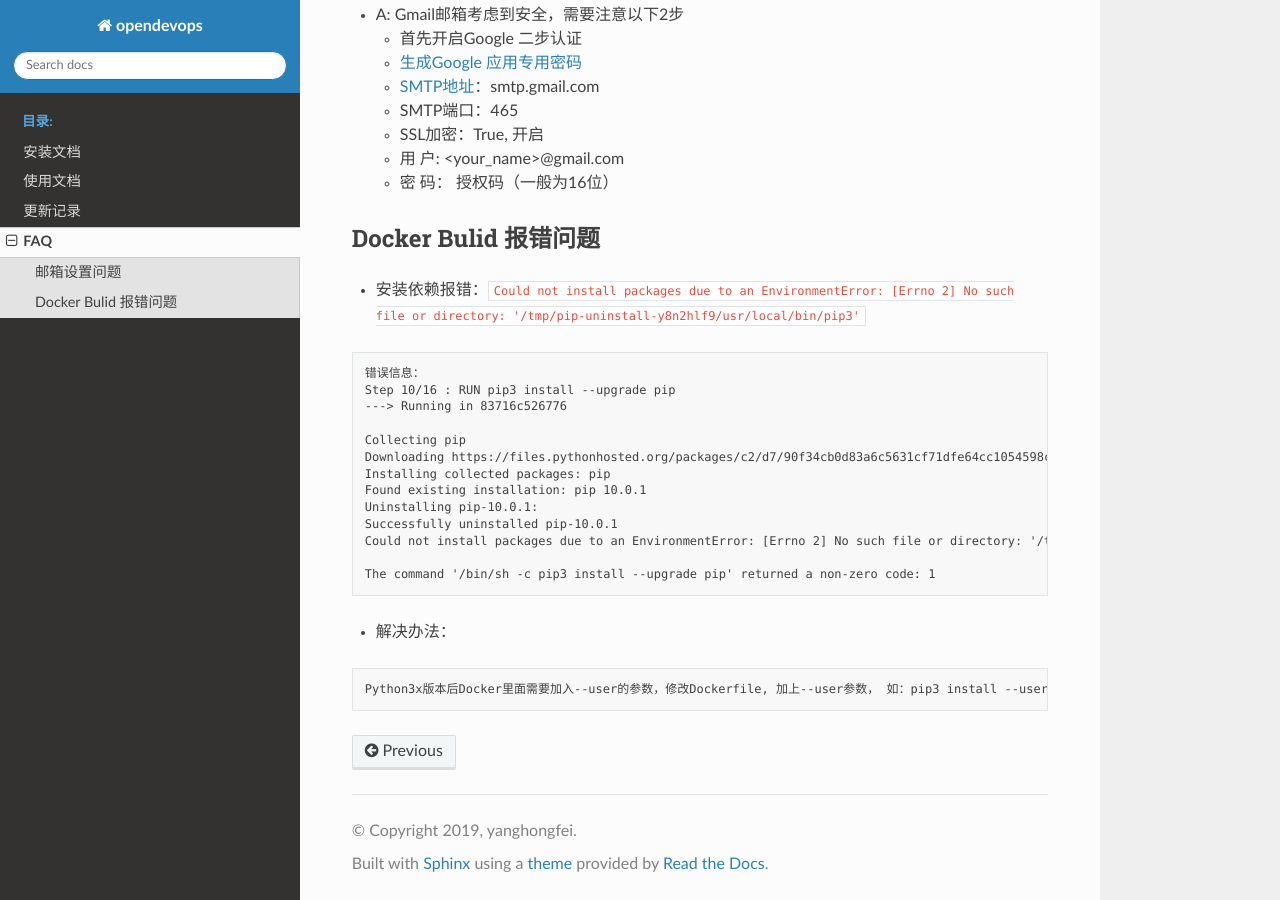
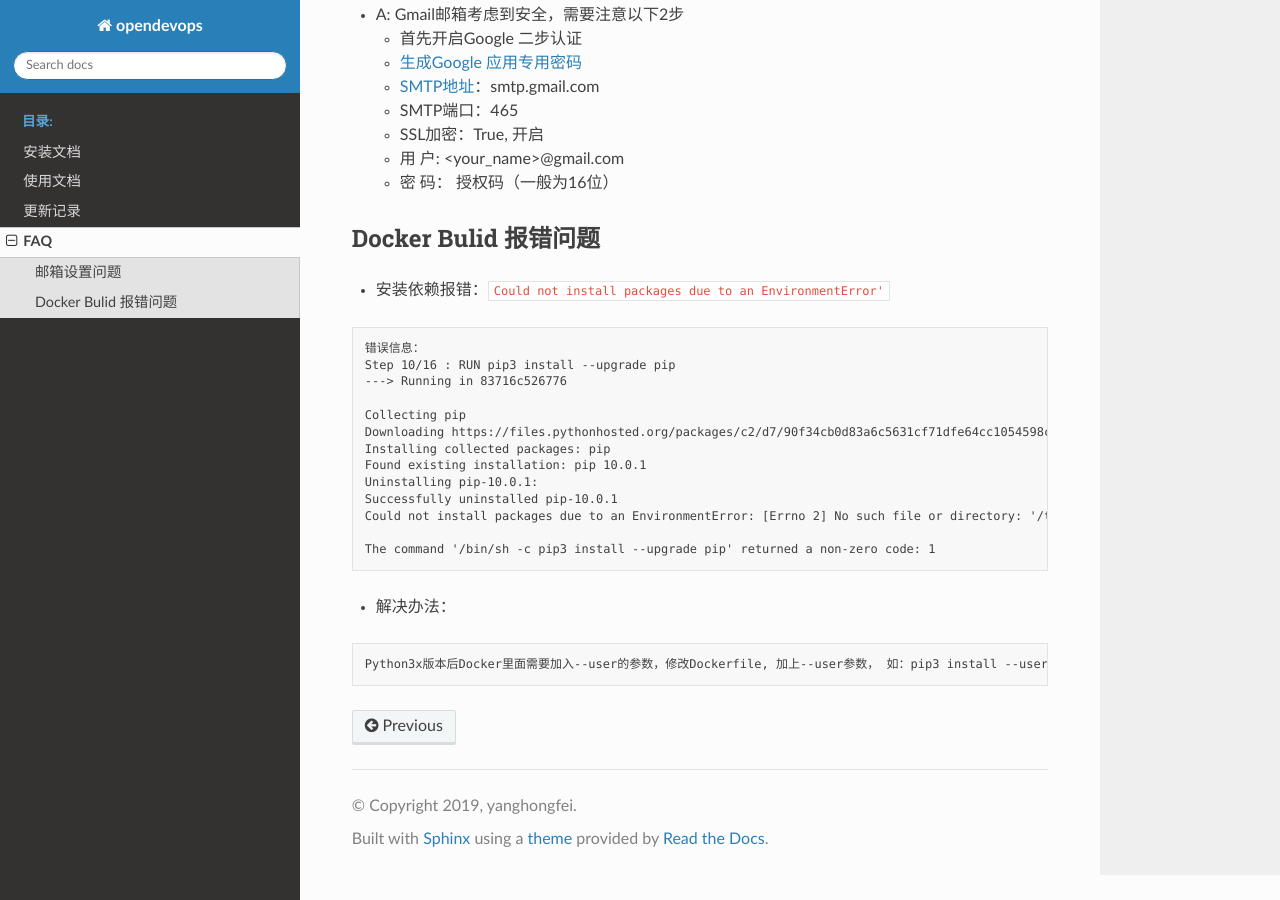
Before and after one commit to opendevops-cn/opendevops, a Sphinx documentation site: the page built from docs/source/faq.md, in a window 1280 px wide and 900 px high, scrolled down 792 px. Built offline with Sphinx 7.4.7 and the Read the Docs theme 2.0.0, drawn with Linux system fonts in a browser that asks for light colours; pages that are not in the unit, such as notebooks, are missing from menus.

Commit message:
make  docs html文件

````diff
--- a/docs/source/faq.md
+++ b/docs/source/faq.md
@@ -46,7 +46,8 @@
 
 ### Docker Bulid 报错问题
 
-- 安装依赖报错：`Could not install packages due to an EnvironmentError: [Errno 2] No such file or directory: '/tmp/pip-uninstall-y8n2hlf9/usr/local/bin/pip3'`
+- 安装依赖报错：`Could not install packages due to an EnvironmentError'`
+
 ```
 错误信息：
 Step 10/16 : RUN pip3 install --upgrade pip
````
